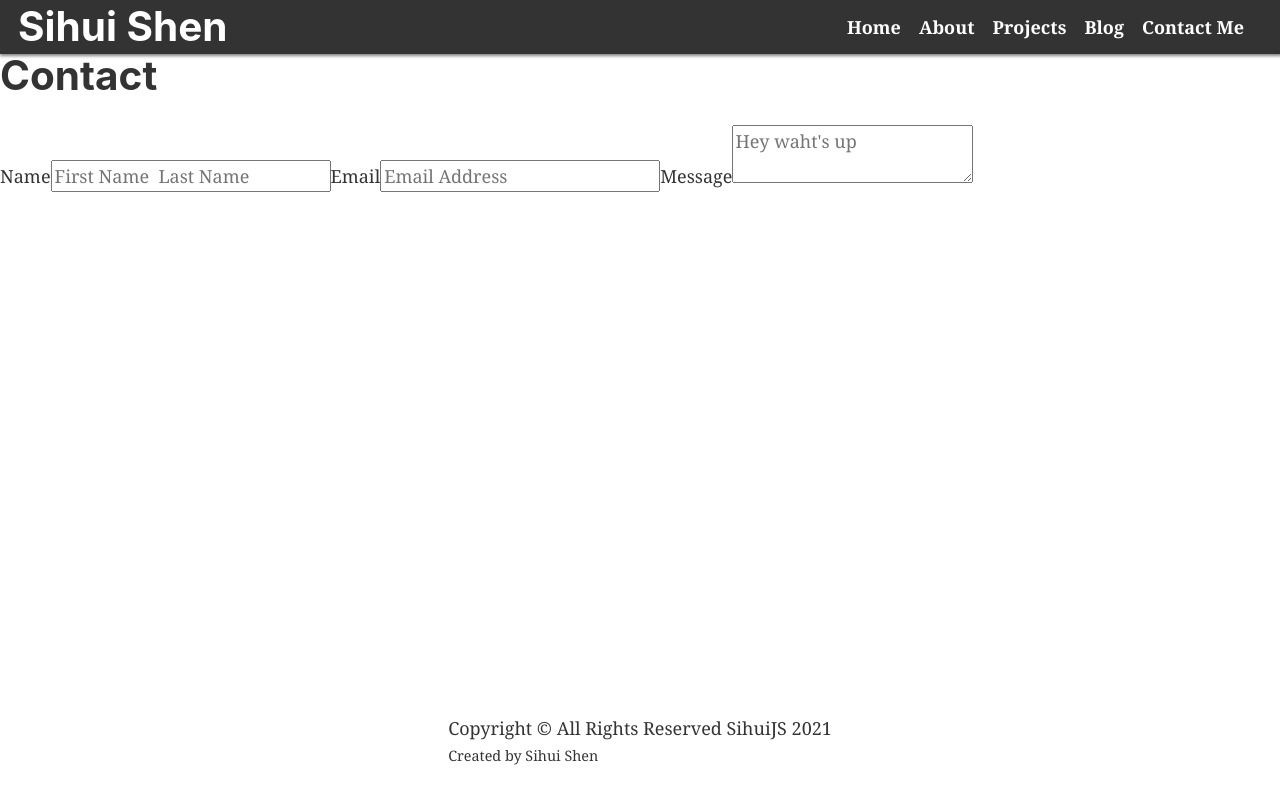
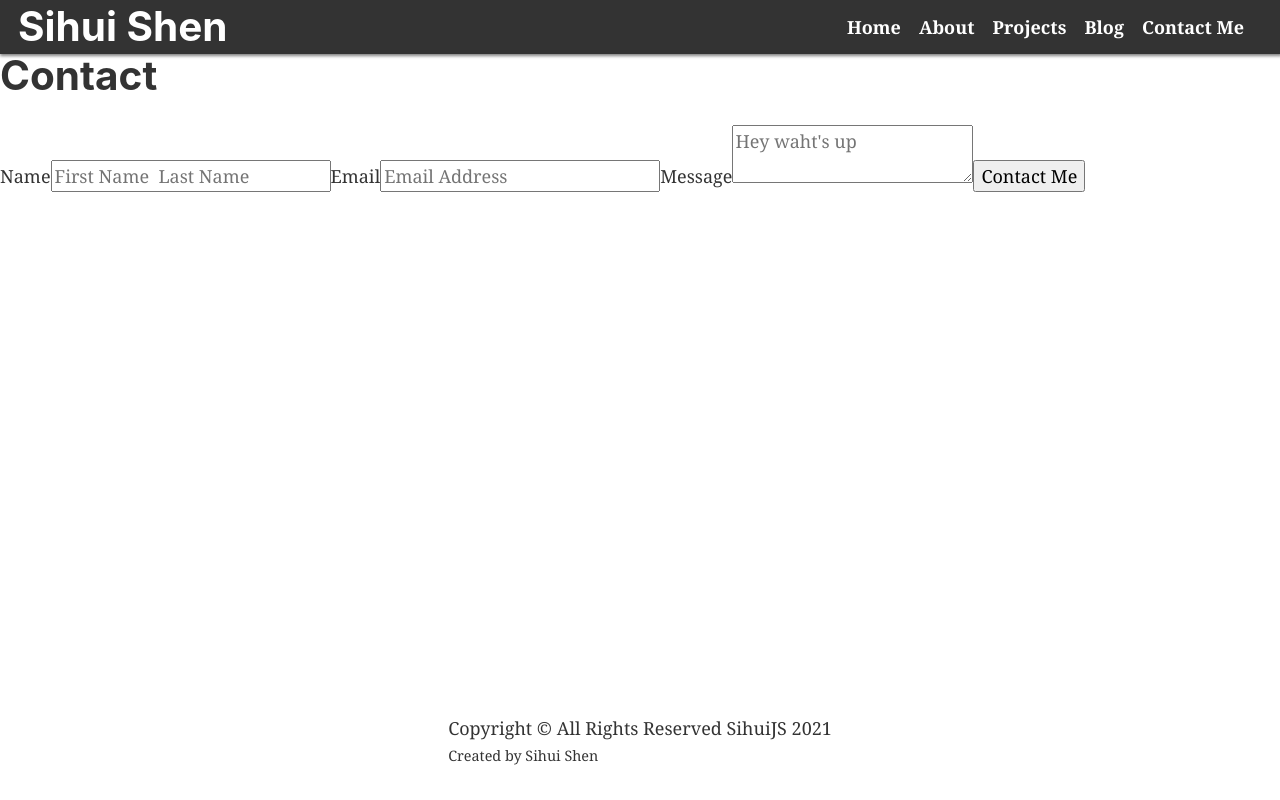
Before and after one commit to ssh930526/my-portfolio, a Gatsby site: page /contact in a window 1280 px wide. Built offline with nearby package versions, Linux system fonts and the light colour scheme; Gatsby itself is replaced by a stand-in of ours.

Commit message:
wip add submit button

```diff
--- a/src/pages/contact.js
+++ b/src/pages/contact.js
@@ -22,6 +22,7 @@ const Contact = () => {
 
                     </textarea>
                 </label>
+                <input type="submit" value="Contact Me" />
             </form>
         </Layout>
     )
```
